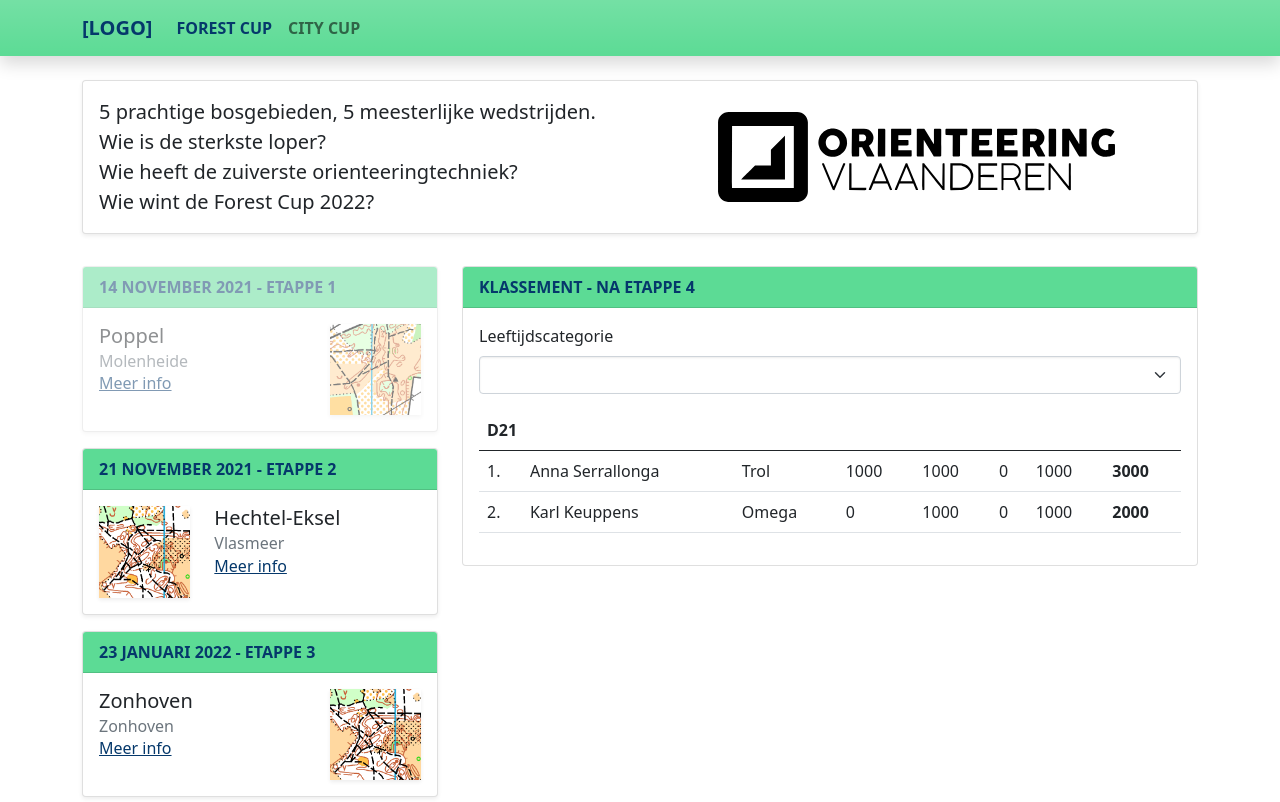
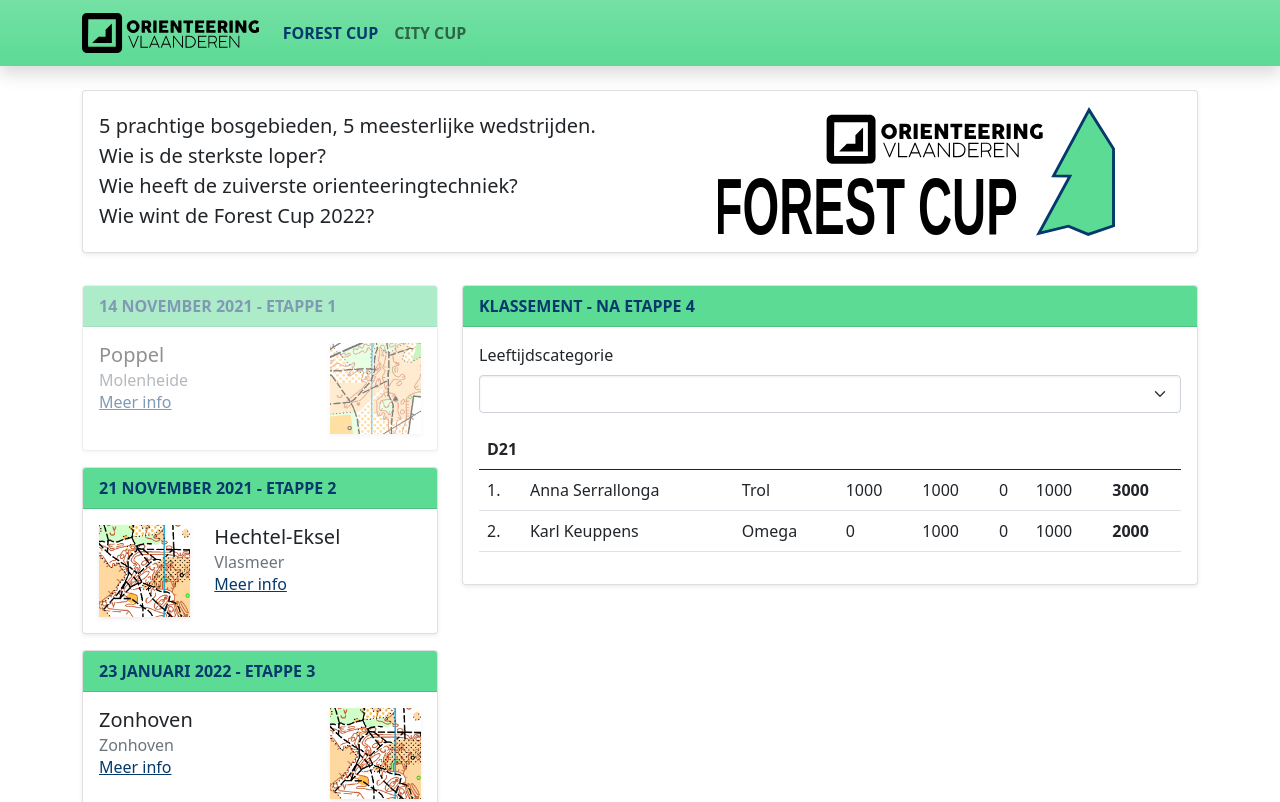
Before and after one commit to jhoekx/ov-cup, a website built with webpack: page forest-cup.html in a window 1280 px wide. Shown: the top 802 px of the page. Built offline with nearby package versions, Linux system fonts and the light colour scheme.

Commit message:
Add draft logo

```diff
--- a/forest-cup.html
+++ b/forest-cup.html
@@ -9,7 +9,9 @@
 <body>
     <nav class="navbar navbar-expand-md sticky-top navbar-light bg-secondary shadow fw-bold text-uppercase">
         <div class="container">
-            <span class="navbar-brand">[LOGO]</span>
+            <span class="navbar-brand">
+                <img src="images/ov-logo.svg" height="40">
+            </span>
             <button class="navbar-toggler" type="button" data-bs-toggle="collapse" data-bs-target="#navbarNavAltMarkup" aria-controls="navbarNavAltMarkup" aria-expanded="false" aria-label="Toggle navigation">
                 <span class="navbar-toggler-icon"></span>
             </button>
@@ -41,7 +43,7 @@
                         </p>
                     </div>
                     <div class="col-lg">
-                        <img class="w-75 mx-auto d-lg-block mt-3 mt-lg-0" src="images/ov-logo.svg">
+                        <img class="w-75 mx-auto d-lg-block mt-3 mt-lg-0" src="images/forest-cup.svg">
                     </div>
                 </div>
             </div>
@@ -155,7 +157,7 @@
 
             <div class="col-lg-8 order-0 order-lg-1">
 
-                <div class="card my-3">
+                <div class="card my-3 shadow-sm">
                     <div class="card-header fw-bold text-uppercase">
                         Klassement - Na etappe 4
                     </div>
```
Also changed, not shown: images/forest-cup-master.svg (added), images/forest-cup.svg (added).
